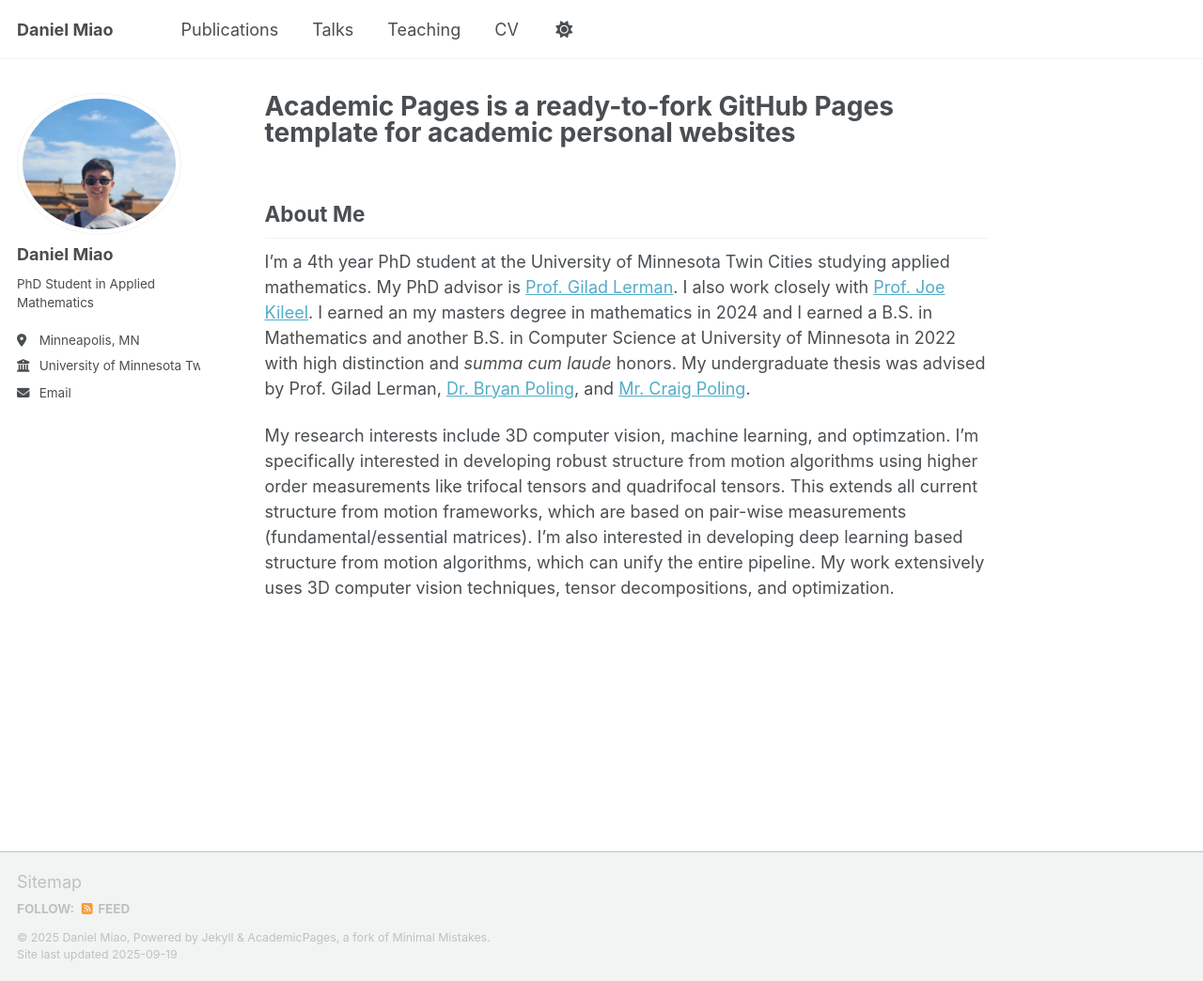
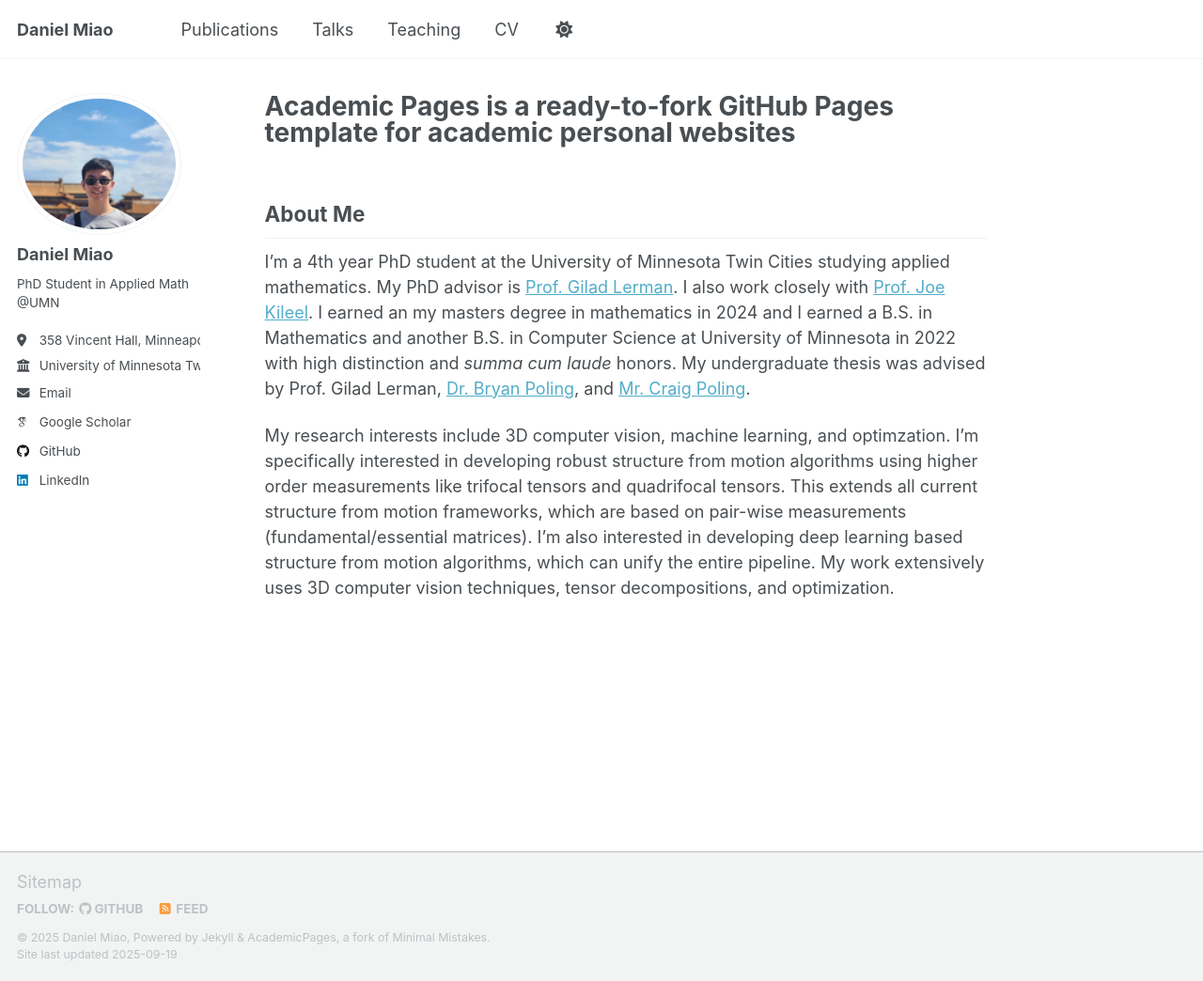
Before and after one commit to dmiao153/DanielMiao, a Jekyll site: the page built from _pages/about.md, in a window 1280 px wide and 1044 px high. Shown: the whole window at 94% size. Built offline with Jekyll 4.4.1, drawn with Linux system fonts in a browser that asks for light colours; some web fonts are replaced; a script that is not in the unit is left out.

Commit message:
Update _config.yml

```diff
--- a/_config.yml
+++ b/_config.yml
@@ -25,8 +25,8 @@ author:
   avatar           : "Daniel Miao.jpg"
   name             : "Daniel Miao"
   pronouns         : # example: "she/her"
-  bio              : "PhD Student in Applied Mathematics"
-  location         : "Minneapolis, MN"
+  bio              : "PhD Student in Applied Math @UMN"
+  location         : "358 Vincent Hall, Minneapolis, MN"
   employer         : "University of Minnesota Twin Cities"
   uri              : # URL
   email            : "miao0022@umn.edu"
@@ -34,7 +34,7 @@ author:
   # Academic websites
   academia         : # URL
   arxiv            : # URL - Update with the correct link to your profile
-  googlescholar    : # "https://scholar.google.com/citations?user=PS_CX0AAAAAJ"
+  googlescholar    : "https://scholar.google.com/citations?hl=en&user=z430o14AAAAJ&view_op=list_works&sortby=pubdate"
   inspire-hep      : # URL
   impactstory      : # URL
   orcid            : # "http://orcid.org/yourorcidurl"
@@ -47,7 +47,7 @@ author:
   bitbucket        : # Username - Update with your username on the site
   codepen          : # Username
   dribbble         : # Username
-  github           : # "academicpages"
+  github           : "dmiao153"
   kaggle           : # Username
   stackoverflow    : # User number or user number and name (i.e., use "1" or "1/jeff-atwood")
 
@@ -62,7 +62,7 @@ author:
   keybase          : # Username
   instagram        : # Username
   lastfm           : # Username
-  linkedin         : # Username
+  linkedin         : "daniel-miao-471977191"
   mastodon         : # URL
   medium           : # URL
   pinterest        : # Username
```
